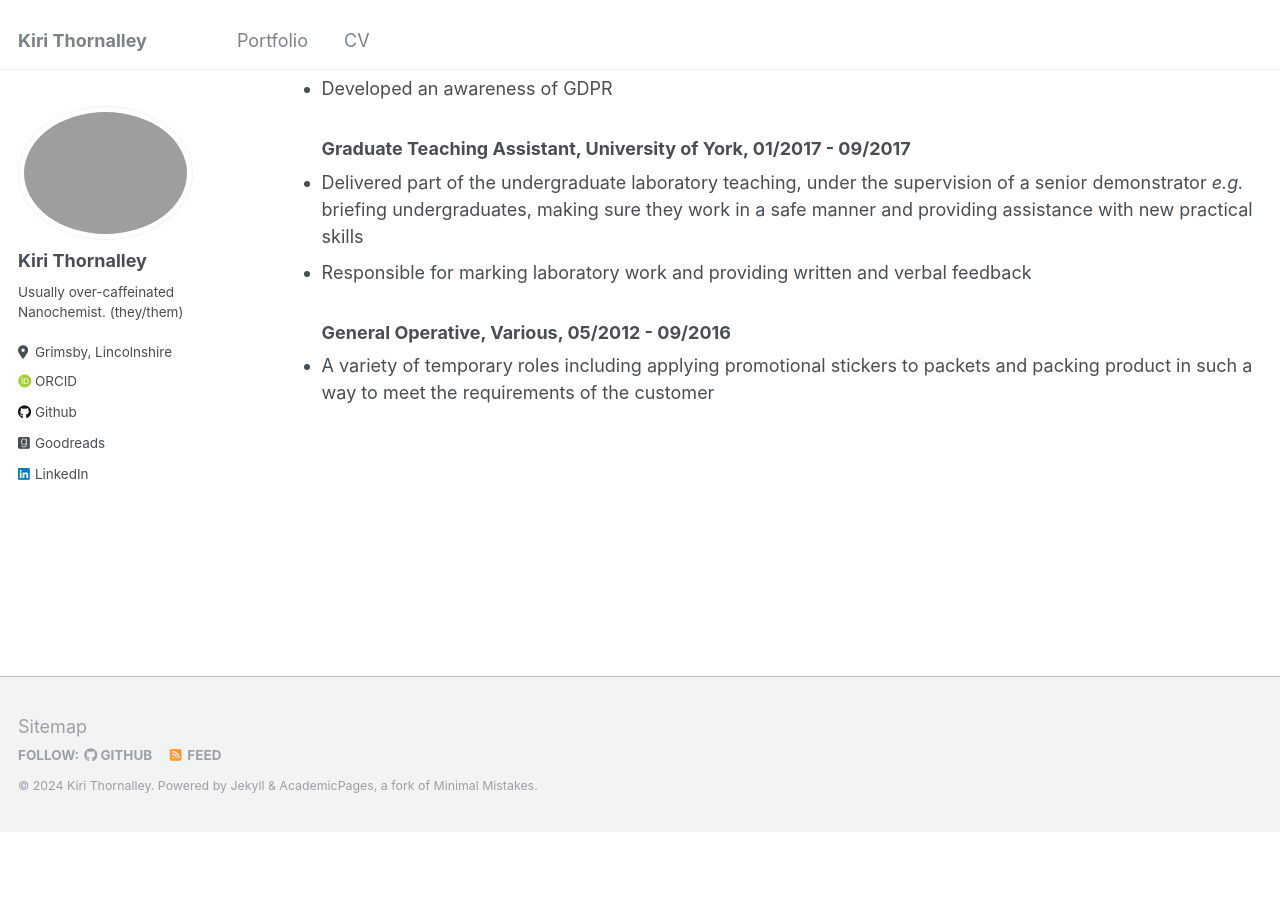
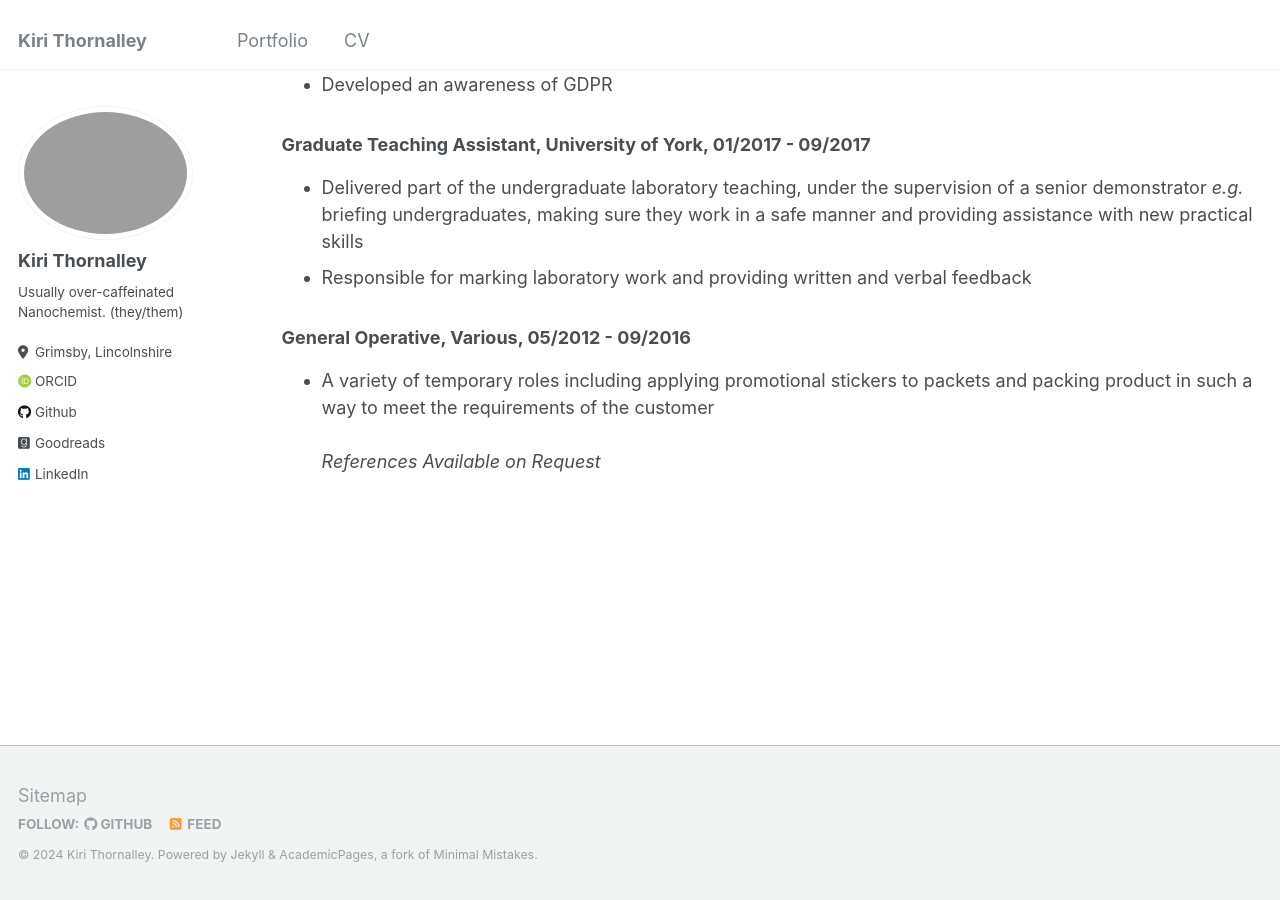
Before and after one commit to kiri-thornalley/kiri-thornalley.github.io, a Jekyll site: the page built from _pages/cv.md, in a window 1280 px wide and 900 px high, scrolled down 5244 px. Built offline with Jekyll 4.4.1, drawn with Linux system fonts in a browser that asks for light colours; some web fonts are replaced; before the commit the page ends 6076 px from its top, so only the background shows below that.

Commit message:
minor edits

```diff
--- a/_pages/cv.md
+++ b/_pages/cv.md
@@ -116,15 +116,21 @@ Academy of Pharmaceutical Sciences <br/>
 ## Employment Experience #
 ### Graduate Teaching Assistant,	University of Strathclyde,	01/2020 – 08/2023
 * Supervised computational and wet laboratory sessions for undergraduate Biomedical Scientists and Pharmacists <br/>
+
 ### Community Ambassador, Hello Student, 08/2020 – 01/2021
 * Responsible for supporting residents and dealing with any incident that happened in the building outwith office hours
 * Problem solving and liaising with senior colleagues or external contractors when more specialist support was required to fix issues _e.g._ significant water leak in the building
+
 ### Customer Contact Assistant, Public Sector Partnership Services Ltd, 01/2018 – 03/2018 and 01/2019 - 04/2019
 * Taking phone calls and processing card and cheque payments for the payable garden waste service
 * Using computer systems to check information regarding household waste services.
 * Developed an awareness of GDPR
+
 ### Graduate Teaching Assistant,	University of York, 01/2017 - 09/2017
 * Delivered part of the undergraduate laboratory teaching, under the supervision of a senior demonstrator _e.g._ briefing undergraduates, making sure they work in a safe manner and providing assistance with new practical skills
 * Responsible for marking laboratory work and providing written and verbal feedback <br/>
+
 ### General Operative, Various, 05/2012 - 09/2016
 * A variety of  temporary roles including applying promotional stickers to packets and packing product in such a way to meet the requirements of the customer <br/>
+<br/>
+_References Available on Request_
```
